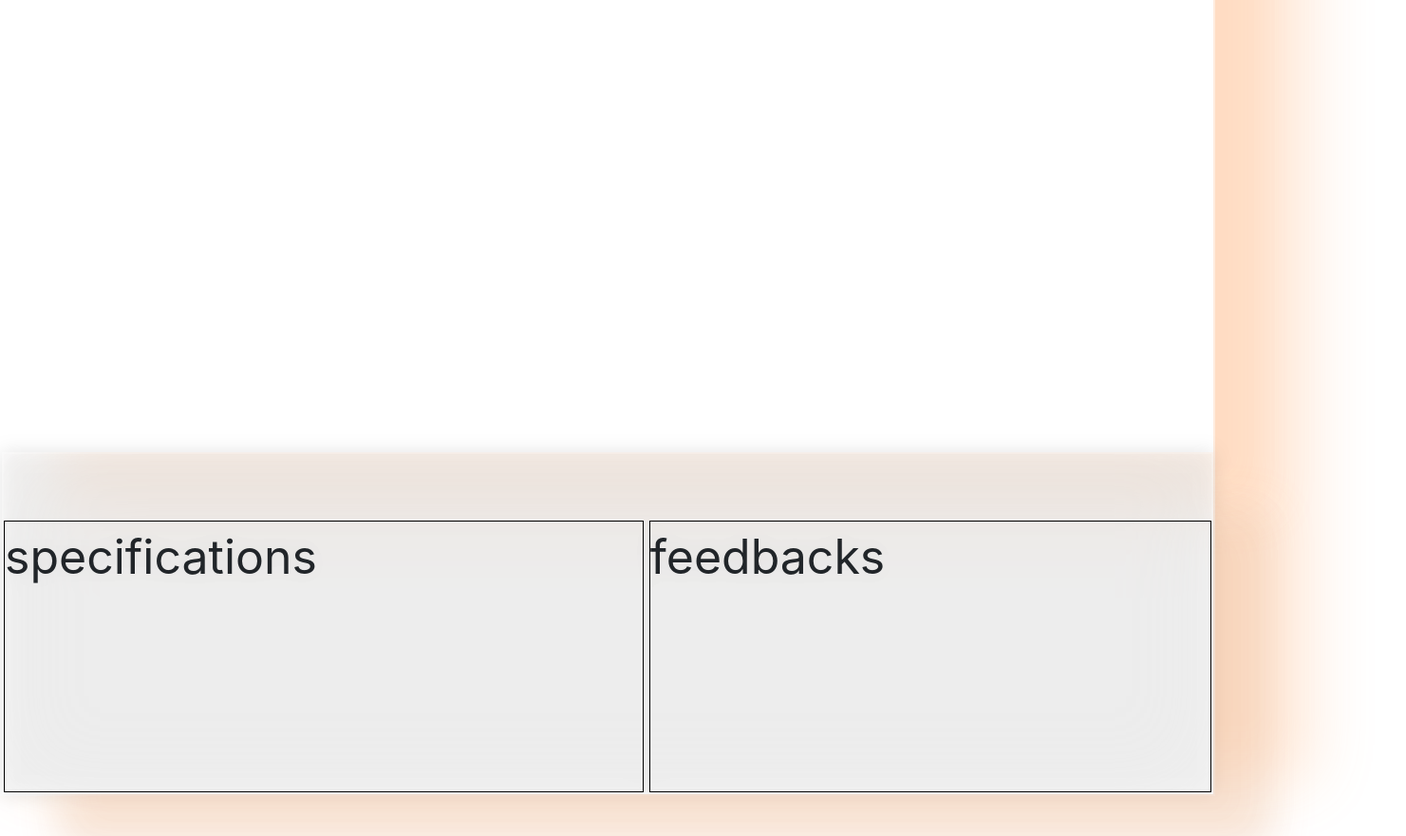
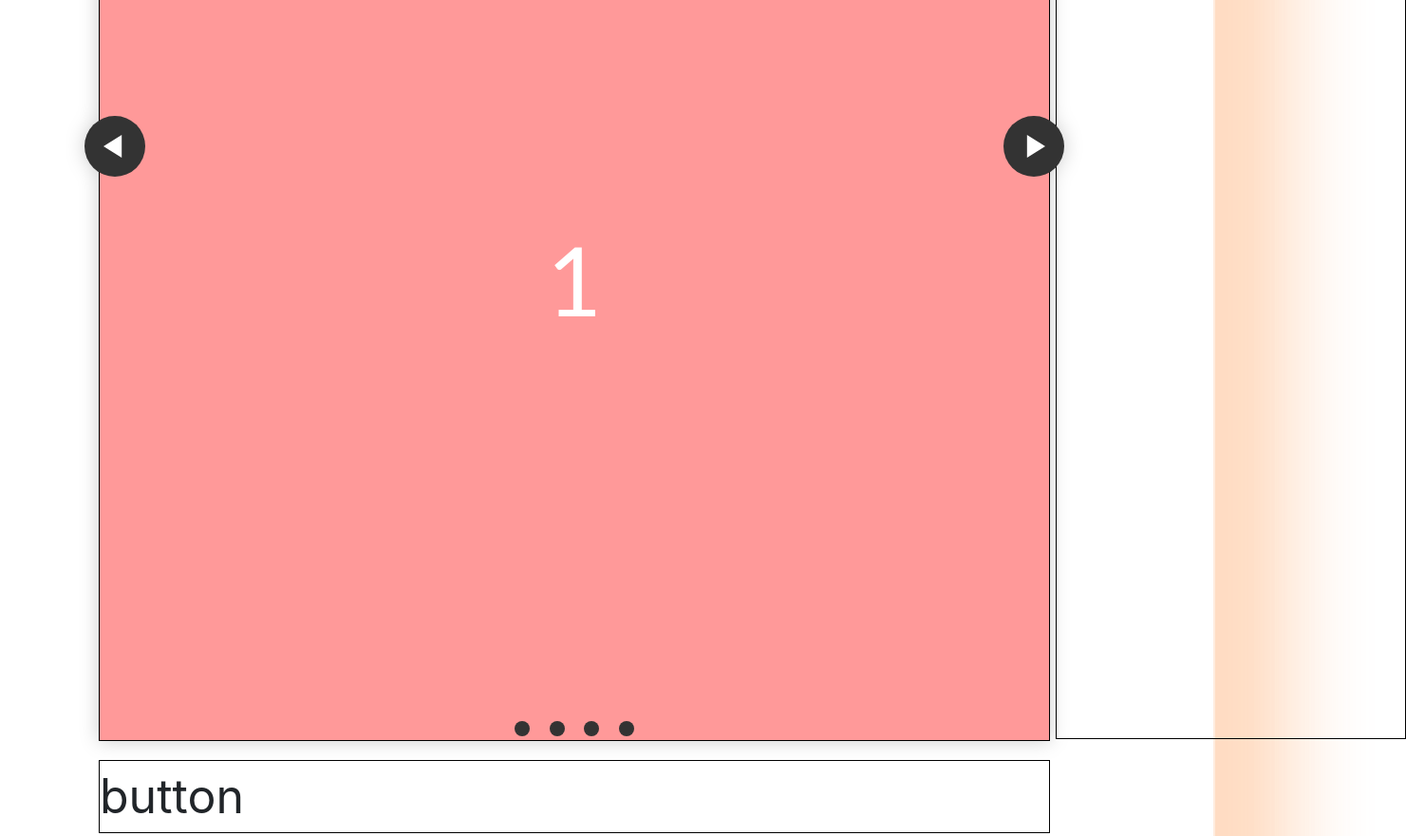
Before and after one commit to luuuuckyyyyy/project-1, a plain HTML site: page product-unit.html in a window 1280 px wide. Shown: the part 520-1400 px from the top of the page at 95% size, 1481 px wide, since content can reach past the window. Before the commit the page ends 1358 px from the top, so only its background shows below. Drawn offline with nearby package versions, Linux system fonts and the light colour scheme.

Commit message:
product-unit

```diff
--- a/product-unit.html
+++ b/product-unit.html
@@ -37,6 +37,73 @@
     <main>
       <section class="unit-item">
 
+        <div class="item-area">
+          <section class="carousel" aria-label="Gallery">
+            <ol class="carousel__viewport">
+              <li id="carousel__slide1"
+                  tabindex="0"
+                  class="carousel__slide">
+                <div class="carousel__snapper">
+                  <a href="#carousel__slide4"
+                     class="carousel__prev">Go to last slide</a>
+                  <a href="#carousel__slide2"
+                     class="carousel__next">Go to next slide</a>
+                </div>
+              </li>
+              <li id="carousel__slide2"
+                  tabindex="0"
+                  class="carousel__slide">
+                <div class="carousel__snapper"></div>
+                <a href="#carousel__slide1"
+                   class="carousel__prev">Go to previous slide</a>
+                <a href="#carousel__slide3"
+                   class="carousel__next">Go to next slide</a>
+              </li>
+              <li id="carousel__slide3"
+                  tabindex="0"
+                  class="carousel__slide">
+                <div class="carousel__snapper"></div>
+                <a href="#carousel__slide2"
+                   class="carousel__prev">Go to previous slide</a>
+                <a href="#carousel__slide4"
+                   class="carousel__next">Go to next slide</a>
+              </li>
+              <li id="carousel__slide4"
+                  tabindex="0"
+                  class="carousel__slide">
+                <div class="carousel__snapper"></div>
+                <a href="#carousel__slide3"
+                   class="carousel__prev">Go to previous slide</a>
+                <a href="#carousel__slide1"
+                   class="carousel__next">Go to first slide</a>
+              </li>
+            </ol>
+            <aside class="carousel__navigation">
+              <ol class="carousel__navigation-list">
+                <li class="carousel__navigation-item">
+                  <a href="#carousel__slide1"
+                     class="carousel__navigation-button">Go to slide 1</a>
+                </li>
+                <li class="carousel__navigation-item">
+                  <a href="#carousel__slide2"
+                     class="carousel__navigation-button">Go to slide 2</a>
+                </li>
+                <li class="carousel__navigation-item">
+                  <a href="#carousel__slide3"
+                     class="carousel__navigation-button">Go to slide 3</a>
+                </li>
+                <li class="carousel__navigation-item">
+                  <a href="#carousel__slide4"
+                     class="carousel__navigation-button">Go to slide 4</a>
+                </li>
+              </ol>
+            </aside>
+          </section>
+          <div class="button-area"> button</div>
+        </div>
+
+       <div class="text-description">text description</div>
+
 
       </section>
 
```
